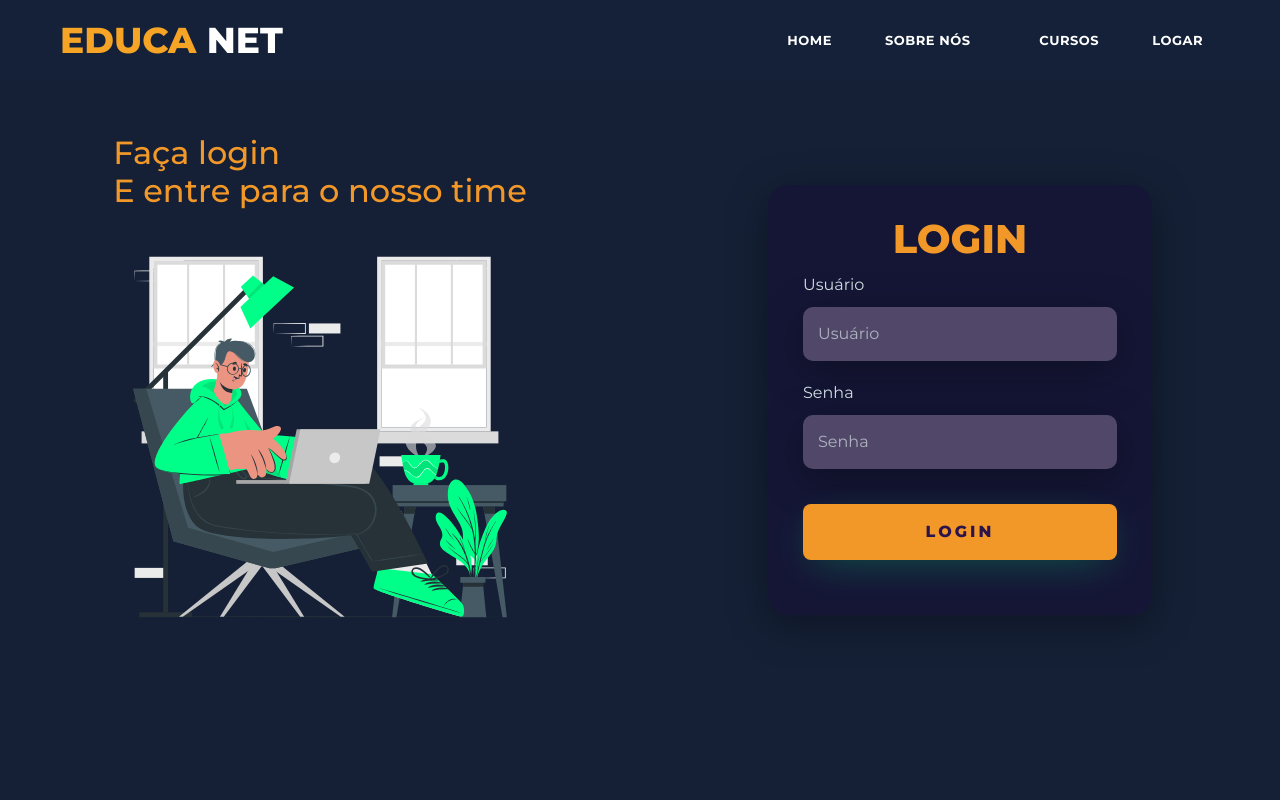
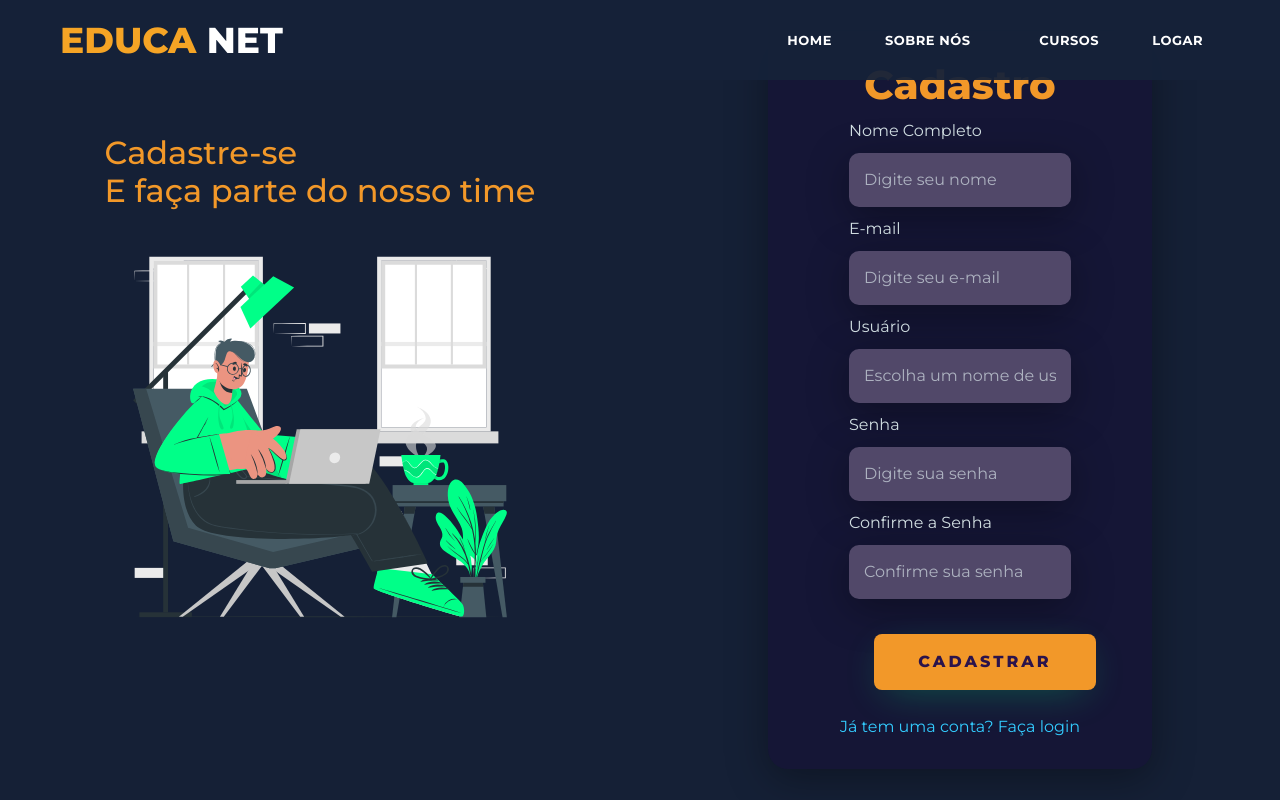
Before and after one commit to LeandroHLL/CidadeDoSaber, a PHP site: page /app/views/auth/cadastro.php in a window 1280 px wide. Run offline with PHP 8.4, Linux system fonts and the light colour scheme; some web fonts are replaced.

Commit message:
cadastro

```diff
--- a/app/views/auth/cadastro.php
+++ b/app/views/auth/cadastro.php
@@ -6,32 +6,48 @@
     <meta http-equiv="X-UA-Compatible" content="IE=edge">
     <meta name="viewport" content="width=device-width, initial-scale=1.0">
     <link rel="stylesheet" href="../../../public/css/stylesign.css">
-  <title>Login</title>
+    <title>Cadastro</title>
 </head>
 <?php include '../common/header.php'; ?>
 
 <body>
     <div class="main-login">
         <div class="left-login">
-      <h1>Faça login<br>E entre para o nosso time</h1>
+            <h1>Cadastre-se<br>E faça parte do nosso time</h1>
             <img src="../../../public/img/person-working.svg" class="left-login-image" alt="Pessoa trabalhando">
         </div>
         <div class="right-login">
             <div class="card-login">
-        <h1>LOGIN</h1>
+                <h1>Cadastro</h1>
+                <form action="processar-cadastro.php" method="POST">
+                    <div class="textfield">
+                        <label for="nome">Nome Completo</label>
+                        <input type="text" name="nome" placeholder="Digite seu nome" required>
+                    </div>
+                    <div class="textfield">
+                        <label for="email">E-mail</label>
+                        <input type="email" name="email" placeholder="Digite seu e-mail" required>
+                    </div>
                     <div class="textfield">
                         <label for="usuario">Usuário</label>
-          <input type="text" name="usuario" placeholder="Usuário">
+                        <input type="text" name="usuario" placeholder="Escolha um nome de usuário" required>
                     </div>
                     <div class="textfield">
                         <label for="password">Senha</label>
-          <input type="password" name="password" placeholder="Senha">
+                        <input type="password" name="password" placeholder="Digite sua senha" required>
                     </div>
-        <button class="btn-login">Login</button>
+                    <div class="textfield">
+                        <label for="confirm-password">Confirme a Senha</label>
+                        <input type="password" name="confirm-password" placeholder="Confirme sua senha" required>
+                    </div>
+                    <button class="btn-login" type="submit">Cadastrar</button>
+                </form>
+                <div class="login-options">
+                    <a href="login.php" class="forgot-password-link">Já tem uma conta? Faça login</a>
                 </div>
             </div>
         </div>
-
+    </div>
 </body>
 
 </html>
--- a/app/views/auth/login.php
+++ b/app/views/auth/login.php
@@ -41,6 +41,7 @@
       margin-top: 10px;
       text-align: center;
     }
+
     .login-options a {
       display: block;
       margin-top: 5px;
@@ -48,6 +49,7 @@
       color: #007BFF;
       font-size: 14px;
     }
+
     .login-options a:hover {
       text-decoration: underline;
     }
```
Also changed, not shown: public/css/stylesign.css (+13 -11 lines). Lines whose indentation alone changed are shown as unchanged.
